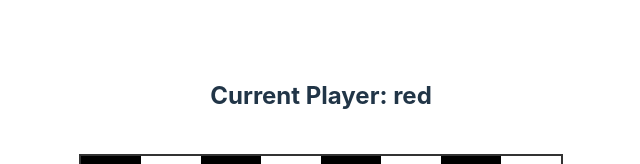
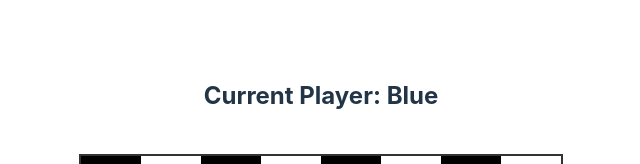
Before and after one commit to efierr/hackathonCheckers-FE, a React (Vite) app: page / in a window 1280 px wide. Shown: the top 164 px of the page, without its empty margins (319-959 px from the left). Built offline with nearby package versions, Linux system fonts and the light colour scheme.

Commit message:
changed color name to right color

```diff
--- a/src/components/Board.jsx
+++ b/src/components/Board.jsx
@@ -245,7 +245,7 @@ const Board = () => {
   return (
     <div className="game-container">
       <div className="status">
-        {winner ? winner : `Current Player: ${currentPlayer}`}
+        {winner ? winner : `Current Player: ${currentPlayer === 'red'? 'Blue' : 'Yellow'}`}
       </div>
       <div className="board">{createBoard()}</div>
       <SuggestionBtn
--- a/src/styles/Square.css
+++ b/src/styles/Square.css
@@ -9,7 +9,7 @@
 
 /* Base square colors */
 .square.black {
-  background-color: #769656;
+  background-color: #b01717;
 }
 
 .square.white {
@@ -39,10 +39,13 @@
   transform: translate(-50%, -50%);
   width: 20px;
   height: 20px;
-  background-color: rgba(144, 238, 144, 0.6); /* Light green with transparency */
+  background-color: rgba(250, 4, 4, 0.6); /* Light green with transparency */
   border-radius: 50%;
   z-index: 1;
   pointer-events: none;
+  /* background-image: url('../assets/blue-highlight.jpg'); */
+  background-size: cover;
+  background-position: center;
 }
 
 /* Must jump indicator */
```
